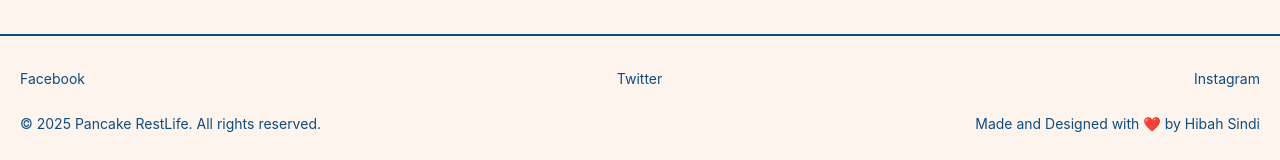
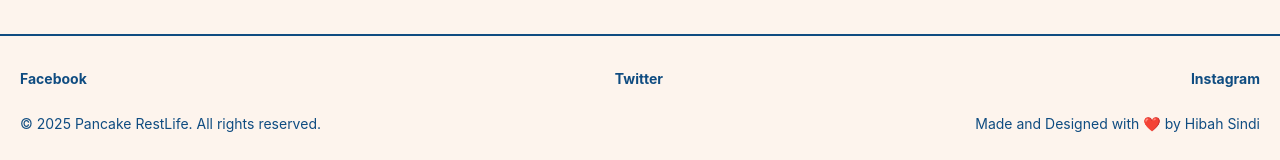
Before and after one commit to hibahdesu/MenuWebsite, a React (Create React App) app: page / in a window 1280 px wide. Shown: the part 3541-3701 px from the top of the page. Built offline with nearby package versions, Linux system fonts and the light colour scheme.

Commit message:
Update the style of the footer

```diff
--- a/src/Footer.css
+++ b/src/Footer.css
@@ -8,15 +8,16 @@
 .footer-content {
     display: flex;
     flex-direction: column;
-    /* align-items: center; */
     justify-content: center;
 }
 .footer a {
     color: #0F4C81;
     text-decoration: none;
+    font-size: 1em;
+    font-weight: bold;
 }
 .footer a:hover {
-    text-decoration: underline;
+    color: #ED833A;
 }
 .footer-notes {
     display: flex;
```
